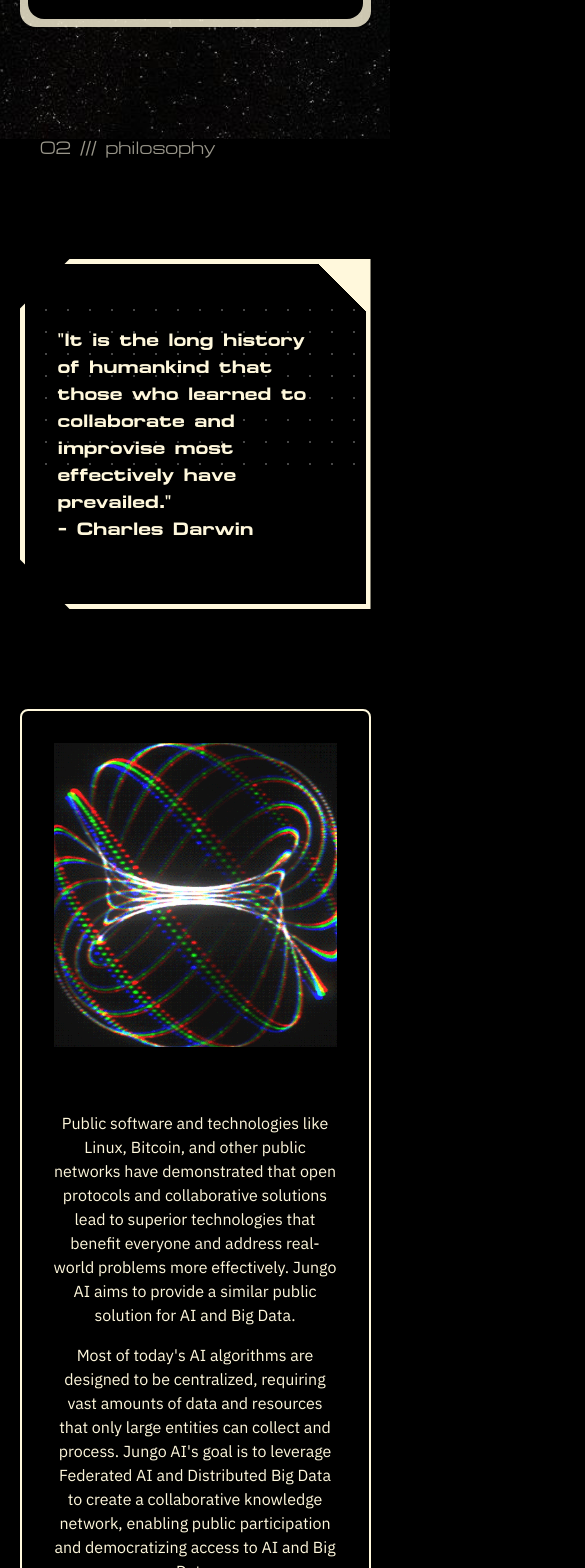
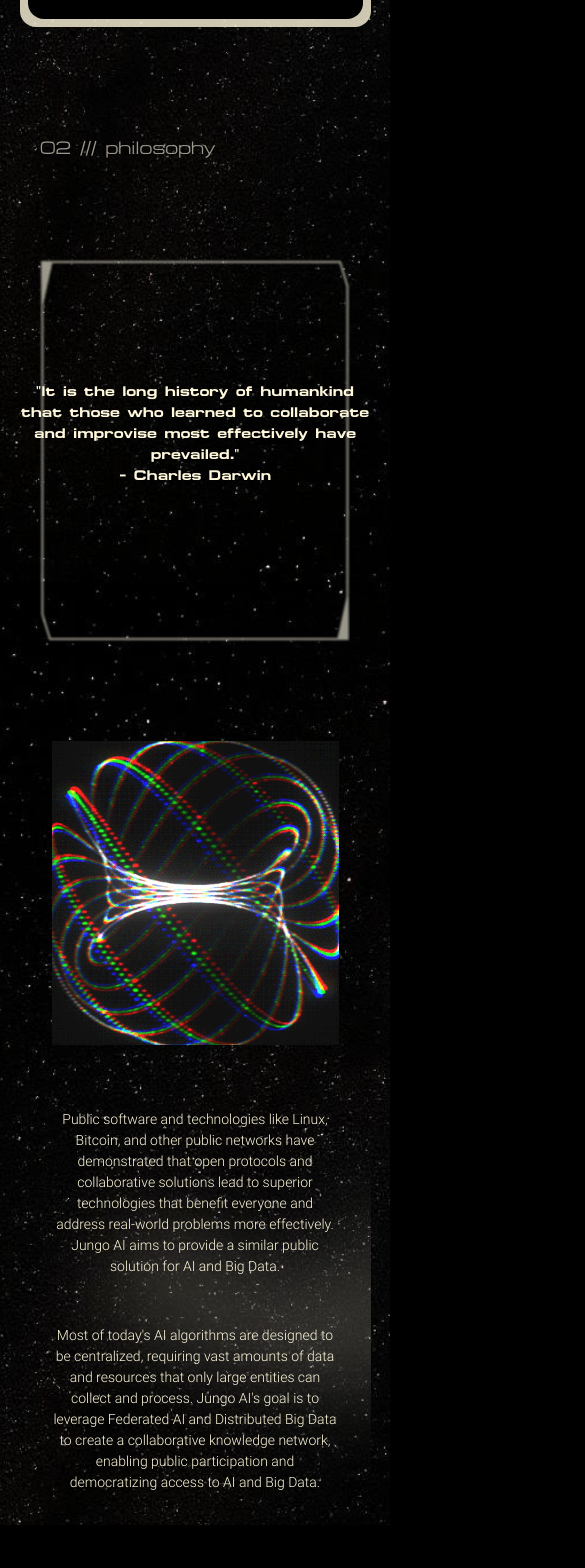
Before and after one commit to AzamHosseinian/jungo-ai, a React (Vite) app: page / in a window 390 px wide. Shown: the part 1680-3248 px from the top of the page, 585 px wide, since content can reach past the window. After the commit the page ends 3205 px from the top, so only its background shows below. Built offline with nearby package versions, Linux system fonts and the light colour scheme.

Commit message:
update desktop version

```diff
--- a/src/components/Philosophy/Philosophy.jsx
+++ b/src/components/Philosophy/Philosophy.jsx
@@ -1,19 +1,28 @@
 function Philosophy() {
   return (
-    <div
-      className="w-full h-auto bg-black text-[#FFF8DC] font-ibmPlexSans"
-      dir="ltr"
-    >
+    <div className="w-full h-auto text-[#FFF8DC] font-roboto" dir="ltr">
       {/* Heading */}
-      <div className="w-full flex items-start lg:pl-[113px] lg:pb-[96px] pb-[40px]">
+      <div className="w-full flex items-start lg:pb-[96px] pb-[40px]">
         <h1 className="custom-h1">02 /// philosophy</h1>
       </div>
 
       {/* First Box with Custom Shape */}
-      <div className="relative box w-[90%] lg:w-[1632px] h-[350px] lg:h-[438px] mx-auto mb-[100px] lg:mb-[150px] border-[2px] lg:border-[3px] border-[#FFF8DC] p-4 lg:p-0">
+      <div className="relative w-[100%] lg:w-[1360px] h-[350px] lg:h-[438px] mx-auto mb-[100px] lg:mb-[150px] p-4 lg:p-0">
+        {/* Shape 1 for mobile and desktop */}
+        <img
+          src="/public/assets/images/Philosophy/shape1Mobile.svg"
+          alt="Background Shape 1"
+          className="absolute top-0 left-1/2 transform -translate-x-1/2 h-[383px] sm:hidden"
+        />
+        <img
+          src="/public/assets/images/Philosophy/shape1.svg"
+          alt="Background Shape 1"
+          className="hidden sm:hidden lg:block absolute top-0 left-1/2 transform -translate-x-1/2 lg:w-[1360px] lg:h-[438px] "
+        />
+
         {/* Central Aligned Text at the Top */}
-        <div className="absolute top-0 left-1/2 transform -translate-x-1/2 w-[90%] lg:w-2/3 h-full flex items-center justify-center z-10 px-4 font-microExtendFLF font-bold lg:text-[32px]">
-          <p className="text-left lg:text-center text-[18px] lg:text-[24px] leading-[1.5]">
+        <div className="absolute top-0 left-1/2 transform -translate-x-1/2 w-[90%] lg:w-[95%] h-full flex items-center justify-center z-10 font-microExtendFLF font-bold text-[14px]">
+          <p className="text-center lg:text-center text-[14px] lg:text-[32px] leading-[1.5] ">
             "It is the long history of humankind that those who learned to
             collaborate and improvise most effectively have prevailed."
             <br />- Charles Darwin
@@ -21,8 +30,8 @@ function Philosophy() {
         </div>
 
         {/* Background Pattern */}
-        <div className="absolute w-[90%] lg:w-[1454px] lg:h-[330px] h-auto top-[45px] lg:top-[54px] left-[20px] lg:left-[73px] bg-transparent z-0">
-          <div className="flex gap-x-[20px] lg:gap-x-[42.88px]">
+        <div className="absolute w-[70%] lg:w-[1360px] lg:h-[330px] h-auto top-[45px] lg:top-[54px] left-1/2 transform -translate-x-1/2 bg-transparent z-0 hidden lg:block">
+          <div className="flex justify-center gap-x-[20px] lg:gap-x-[36.88px]">
             {Array.from({ length: 32 }, (_, colIndex) => (
               <div
                 key={`col-${colIndex}`}
@@ -31,7 +40,7 @@ function Philosophy() {
                 {Array.from({ length: 8 }, (_, rowIndex) => (
                   <div
                     key={`col-${colIndex}-row-${rowIndex}`}
-                    className="w-[2px] lg:w-[3.9px] h-[2px] lg:h-[3.88px] bg-[#474747]"
+                    className="w-[2px] lg:w-[3.9px] h-[2px] lg:h-[3.88px] bg-[#686666]"
                   />
                 ))}
               </div>
@@ -41,17 +50,32 @@ function Philosophy() {
       </div>
 
       {/* Second Box with Text and Image */}
-      <div className="relative w-[90%] lg:w-[1632px] lg:h-[787px] h-auto mx-auto flex flex-col-reverse lg:flex-row items-center rounded-lg border-[2px] border-[#FFF8DC] lg:p-[64px] ">
+      <div className="relative w-[90%] lg:w-[1358px] lg:h-[787px] h-auto mx-auto flex flex-col-reverse lg:flex-row items-center rounded-lg lg:p-[64px] md:custom-rectangle">
+        {/* Shape 2 for desktop only */}
+        <img
+          src="/public/assets/images/Philosophy/shape2.svg"
+          alt="Background Shape 2"
+          className="hidden sm:hidden lg:block absolute bottom-0 left-1/2 transform -translate-x-1/2 lg:w-[1358px] lg:h-[712px]"
+        />
+
         {/* Text Section */}
-        <div className="w-full lg:w-3/5 lg:text-left md:text-left text-center p-8">
-          <p className="text-[16px] lg:text-[24px] mb-4">
+        <div
+          className="w-full lg:w-3/5 lg:text-left md:text-left text-center p-8 font-roboto relative z-10"
+          style={{
+            backgroundImage: "url('/assets/images/Philosophy/shadow.svg')",
+            backgroundSize: "cover",
+            backgroundRepeat: "no-repeat",
+            backgroundPosition: "left",
+          }}
+        >
+          <p className="text-[14px] lg:text-[20px] pb-12">
             Public software and technologies like Linux, Bitcoin, and other
             public networks have demonstrated that open protocols and
             collaborative solutions lead to superior technologies that benefit
             everyone and address real-world problems more effectively. Jungo AI
             aims to provide a similar public solution for AI and Big Data.
           </p>
-          <p className="text-[16px] lg:text-[24px] mb-4">
+          <p className="text-[14px] lg:text-[20px]">
             Most of today&apos;s AI algorithms are designed to be centralized,
             requiring vast amounts of data and resources that only large
             entities can collect and process. Jungo AI&apos;s goal is to
@@ -62,11 +86,11 @@ function Philosophy() {
         </div>
 
         {/* Image Section */}
-        <div className="w-full lg:w-2/5 flex justify-center lg:mb-0 p-8">
+        <div className="w-full lg:w-2/5 flex justify-center lg:mb-0 p-8 relative z-10">
           <img
-            src="/public/assets/images/Philosophy/img1.svg"
+            src="/assets/images/Philosophy/img1.svg"
             alt="Philosophy Image"
-            className="w-[335px] h-[304px] object-cover"
+            className="w-[335px] h-[304px] object-cover z-10"
           />
         </div>
       </div>
```
